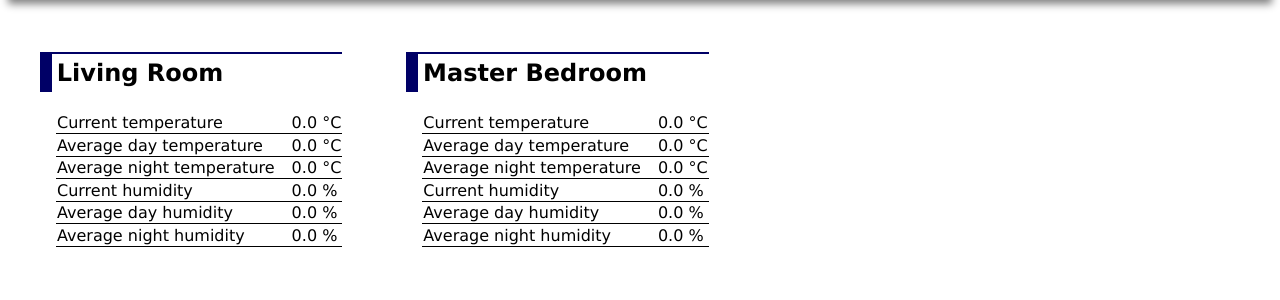
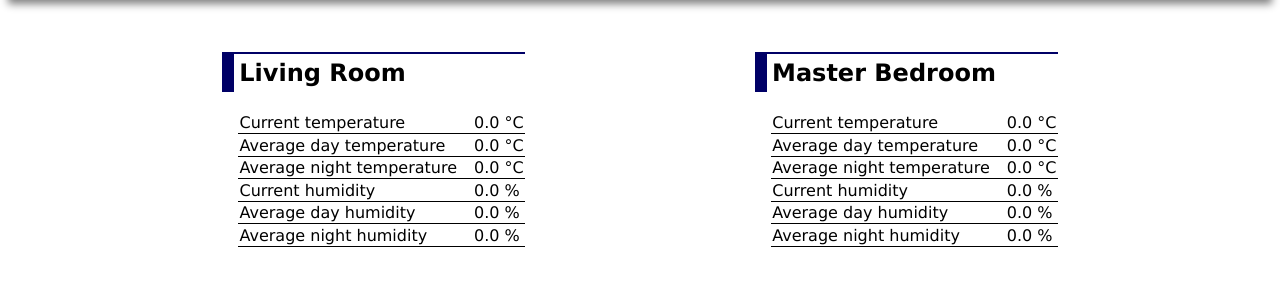
Before and after one commit to jschnab/weather-station, a PHP site: page /summary.php in a window 1280 px wide. Shown: the part 59-359 px from the top of the page. Run offline with PHP 8.4, Linux system fonts and the light colour scheme; data that the repository does not hold is empty.

Commit message:
improve style of summary page

```diff
--- a/weather_station/web/styles.css
+++ b/weather_station/web/styles.css
@@ -67,7 +67,7 @@ nav ul li a:active {
     grid-area: plots;
     display: flex;
     flex-flow: row wrap;
-    justify-content: space-around;
+    justify-content: space-evenly;
 }
 
 img {
@@ -84,7 +84,7 @@ img {
 }
 
 .summary-section {
-    margin: 2em;
+    margin: 2em 1em 0em 1em;
 }
 
 .summary-room-name {
@@ -95,6 +95,8 @@ img {
 
 #summary-tables {
     display: flex;
+    flex-flow: row wrap;
+    justify-content: space-evenly;
 }
 
 table {
```
